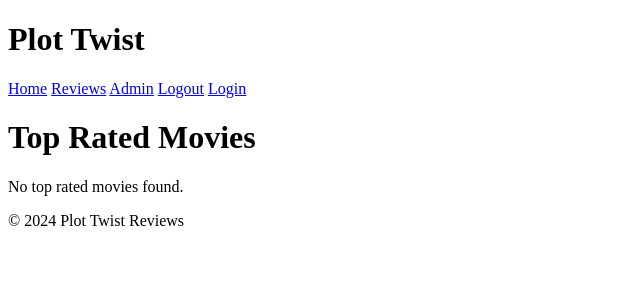
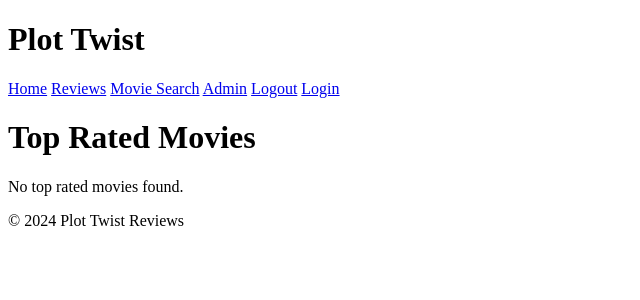
Before and after one commit to sageman81/Plot-Twist, a Django app: page / in a window 1280 px wide. Shown: the top 300 px of the page, without its empty margins (0-640 px from the left). Run offline with Django 5.2, Linux system fonts and the light colour scheme; data that the repository does not hold is empty.

Commit message:
movie search

```diff
--- a/reviews/templates/base.html
+++ b/reviews/templates/base.html
@@ -10,6 +10,7 @@
         <nav>
             <a href="{% url 'home' %}">Home</a>
             <a href="{% url 'reviews:index' %}">Reviews</a>
+            <a href="{% url 'reviews:movie_search' %}">Movie Search</a>
             <a href="{% url 'admin:index' %}">Admin</a>
             <a href="{% url 'logout' %}">Logout</a>
             <a href="{% url 'login' %}">Login</a>
```
